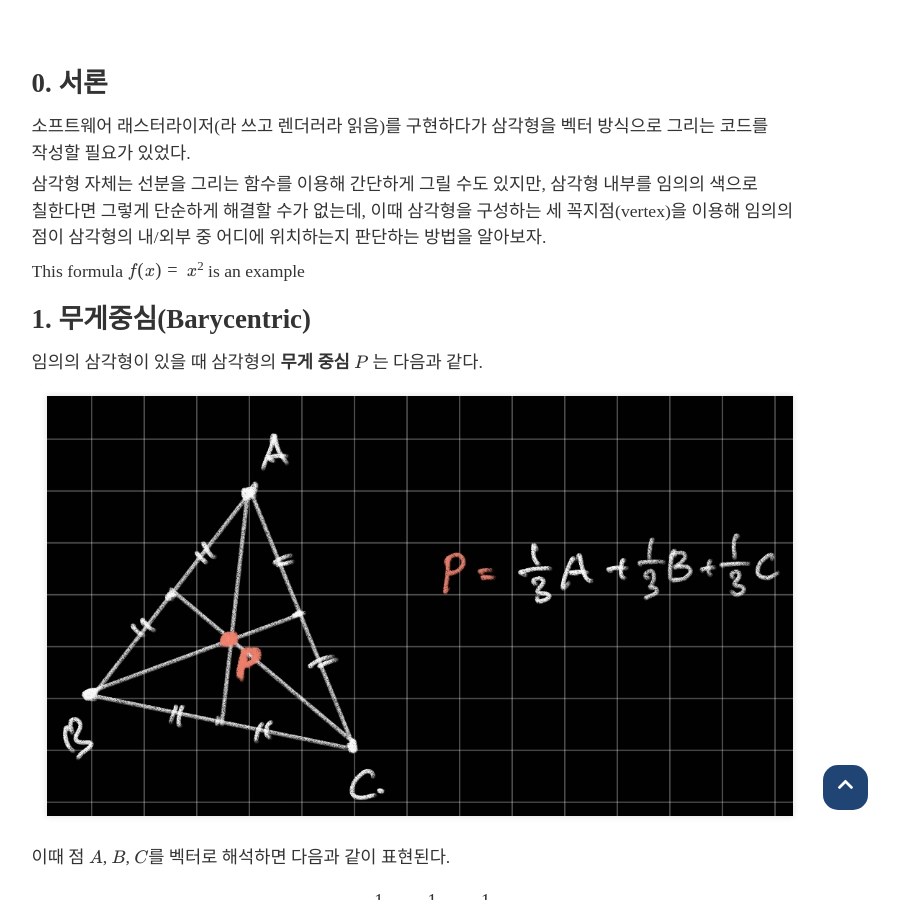
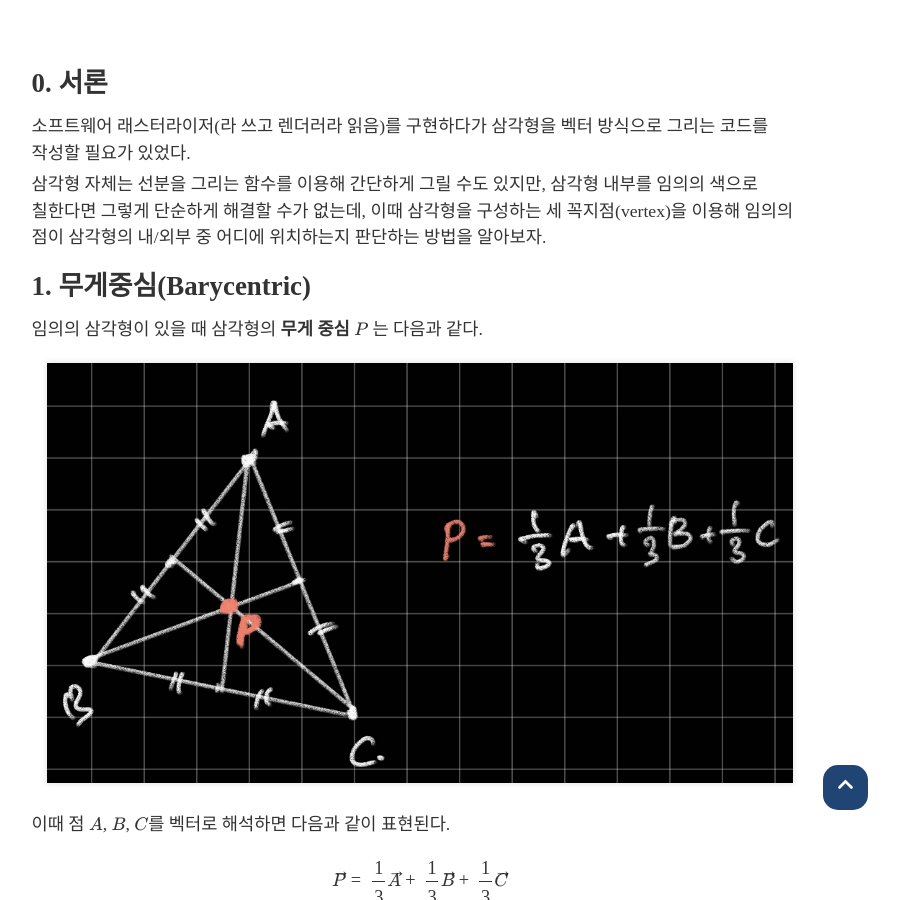
Before and after one commit to Hamsik2rang/Hamsik2rang.github.io, a Jekyll site: the page built from _posts/2022-02-23-how-to-discriminate-if-a-point-is-insde-a-triangle.md, in a window 1280 px wide and 900 px high, scrolled down 310 px. Shown: the whole window, without its empty margins (220-1119 px from the left). Built offline with Jekyll 4.4.1, drawn with Linux system fonts in a browser that asks for light colours; nearby versions of some CDN libraries; some web fonts are replaced; formulas are drawn with MathJax 3.

Commit message:
Delete test formular

```diff
--- a/_posts/2022-02-23-how-to-discriminate-if-a-point-is-insde-a-triangle.md
+++ b/_posts/2022-02-23-how-to-discriminate-if-a-point-is-insde-a-triangle.md
@@ -13,8 +13,6 @@ use_math: True
 소프트웨어 래스터라이저(라 쓰고 렌더러라 읽음)를 구현하다가 삼각형을 벡터 방식으로 그리는 코드를 작성할 필요가 있었다.
 
 삼각형 자체는 선분을 그리는 함수를 이용해 간단하게 그릴 수도 있지만, 삼각형 내부를 임의의 색으로 칠한다면 그렇게 단순하게 해결할 수가 없는데, 이때 삼각형을 구성하는 세 꼭지점(vertex)을 이용해 임의의 점이 삼각형의 내/외부 중 어디에 위치하는지 판단하는 방법을 알아보자.
-
-This formula $f(x) = x^2$ is an example
 
 ## 1. 무게중심(Barycentric)
 
```
